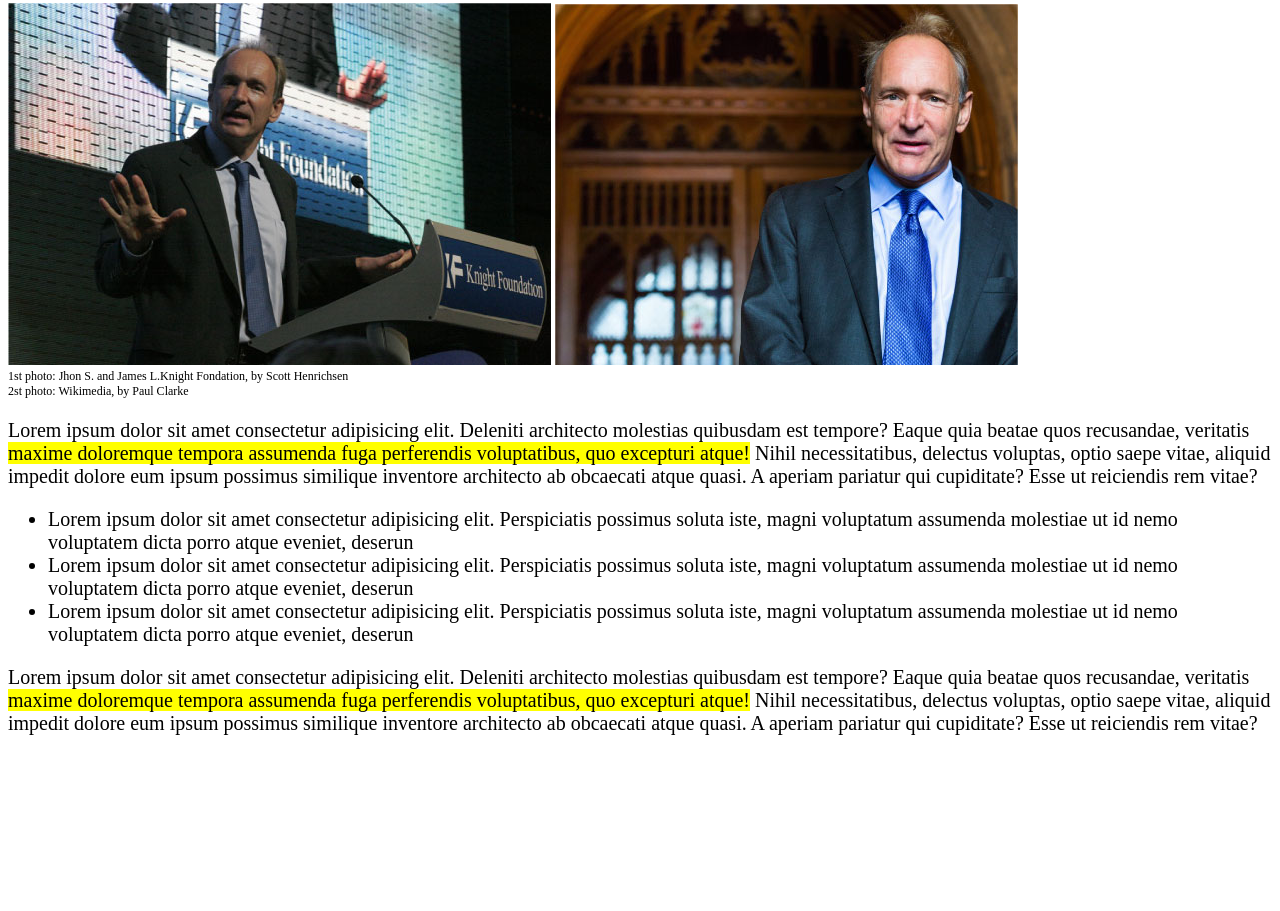
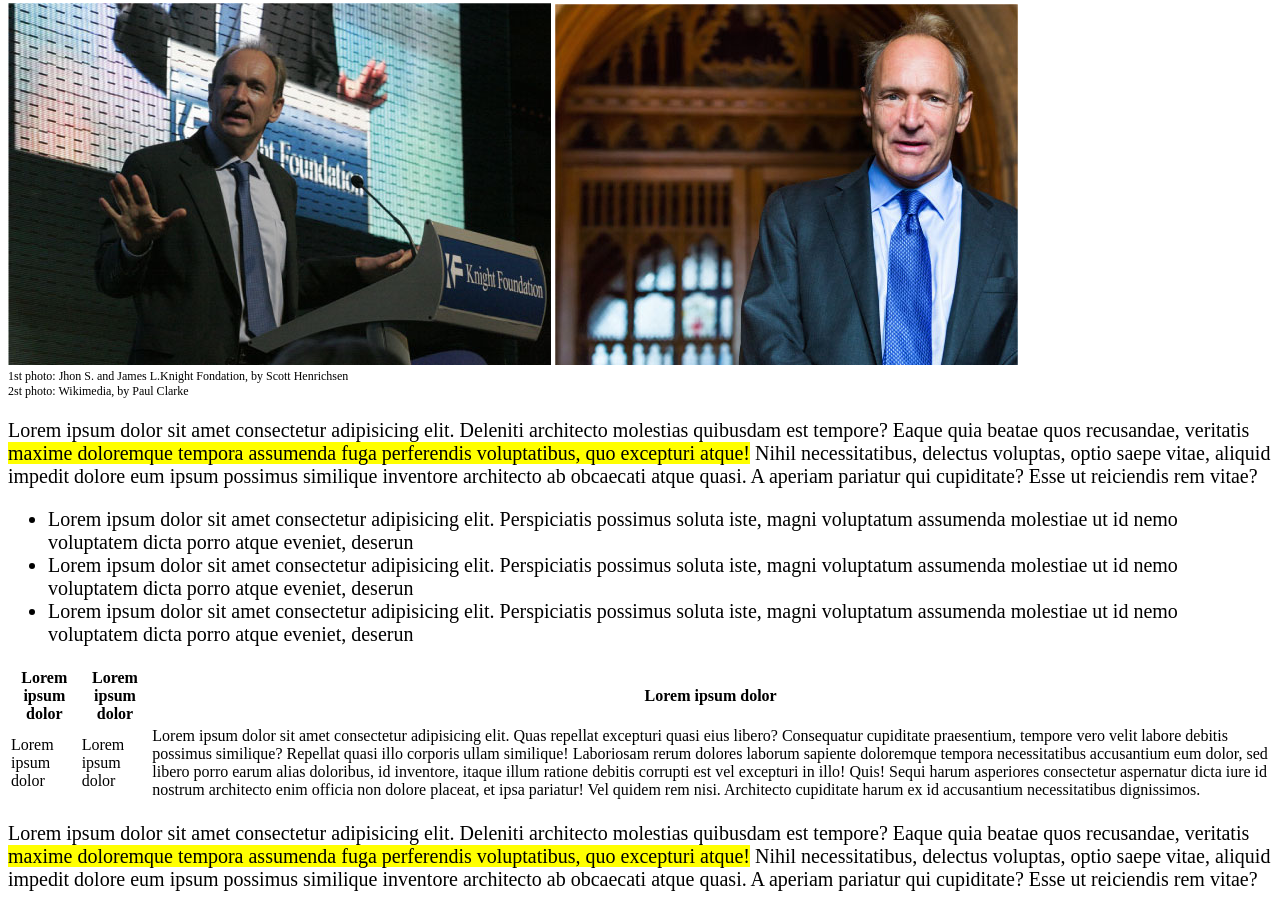
Before and after one commit to AndreaLazzaari/html-css-booleaner, a plain HTML site: page index.html in a window 1280 px wide. Shown: the part 519-1430 px from the top of the page. Before the commit the page ends 1274 px from the top, so only its background shows below. Drawn offline with Linux system fonts and the light colour scheme.

Commit message:
creazione tabella

```diff
--- a/index.html
+++ b/index.html
@@ -29,6 +29,7 @@
                 2st photo: Wikimedia, by Paul Clarke</div>
         </section>
         <section>
+            <!-- testo ex più ul -->
             <p class="testo-ex">Lorem ipsum dolor sit amet consectetur adipisicing elit. Deleniti architecto molestias quibusdam est tempore? Eaque quia beatae quos recusandae, veritatis <span class="background-color">maxime doloremque tempora assumenda fuga perferendis voluptatibus, quo excepturi atque!</span>
             Nihil necessitatibus, delectus voluptas, optio saepe vitae, aliquid impedit dolore eum ipsum possimus similique inventore architecto ab obcaecati atque quasi. A aperiam pariatur qui cupiditate? Esse ut reiciendis rem vitae?</p>
             <p>
@@ -39,7 +40,26 @@
                 </ul>
             </p>
         </section>
-        <section></section>
+        <section>
+            <!-- tabella -->
+            <table>
+                <thead>
+                    <th>Lorem ipsum dolor</th>
+                    <th>Lorem ipsum dolor</th>
+                    <th>Lorem ipsum dolor</th>
+                </thead>
+                <!-- corpo tabella -->
+                <tbody>
+                    <tr>
+                        <td>Lorem ipsum dolor</td>
+                        <td>Lorem ipsum dolor</td>
+                        <td>Lorem ipsum dolor sit amet consectetur adipisicing elit. Quas repellat excepturi quasi eius libero? Consequatur cupiditate praesentium, tempore vero velit labore debitis possimus similique? Repellat quasi illo corporis ullam similique!
+                        Laboriosam rerum dolores laborum sapiente doloremque tempora necessitatibus accusantium eum dolor, sed libero porro earum alias doloribus, id inventore, itaque illum ratione debitis corrupti est vel excepturi in illo! Quis!
+                        Sequi harum asperiores consectetur aspernatur dicta iure id nostrum architecto enim officia non dolore placeat, et ipsa pariatur! Vel quidem rem nisi. Architecto cupiditate harum ex id accusantium necessitatibus dignissimos.</td>
+                    </tr>
+                </tbody>
+            </table>
+        </section>
         <section>
             <p class="testo-ex">Lorem ipsum dolor sit amet consectetur adipisicing elit. Deleniti architecto molestias quibusdam est tempore? Eaque quia beatae quos recusandae, veritatis <span class="background-color">maxime doloremque tempora assumenda fuga perferendis voluptatibus, quo excepturi atque!</span>
                 Nihil necessitatibus, delectus voluptas, optio saepe vitae, aliquid impedit dolore eum ipsum possimus similique inventore architecto ab obcaecati atque quasi. A aperiam pariatur qui cupiditate? Esse ut reiciendis rem vitae?</p>
```
